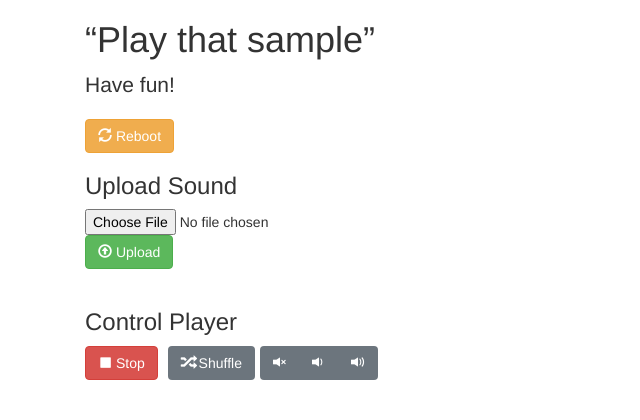
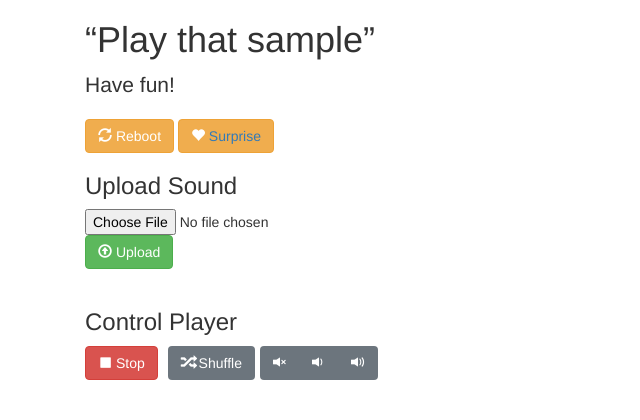
Before and after one commit to KevinAuSon/samples, a Flask app: page / in a window 1280 px wide. Shown: the top 420 px of the page, without its empty margins (0-640 px from the left). Run offline with Flask 2, Linux system fonts and the light colour scheme; some libraries are stand-ins or nearby versions.

Commit message:
surprise

```diff
--- a/templates/index.html
+++ b/templates/index.html
@@ -14,7 +14,7 @@
     <h1 class="jumbotron-heading">&ldquo;Play that sample&rdquo;</h1>
     <p class="lead">Have fun!</p>
     <button type="submit" class="btn btn-warning" id="reboot" ><span class="glyphicon glyphicon-refresh" aria-hidden="true"></span> Reboot</button>
-
+    <button type="button" class="btn btn-warning" ><span class="glyphicon glyphicon-heart" aria-hidden="true"></span><a href="http://youtu.be/RxRzZ7BsWzA" target="_blank"> Surprise</a></button>
     <h3>Upload Sound</h3>
     <form action="upload" method="POST" enctype="multipart/form-data">
       <input type="file" name="file"/>
```
